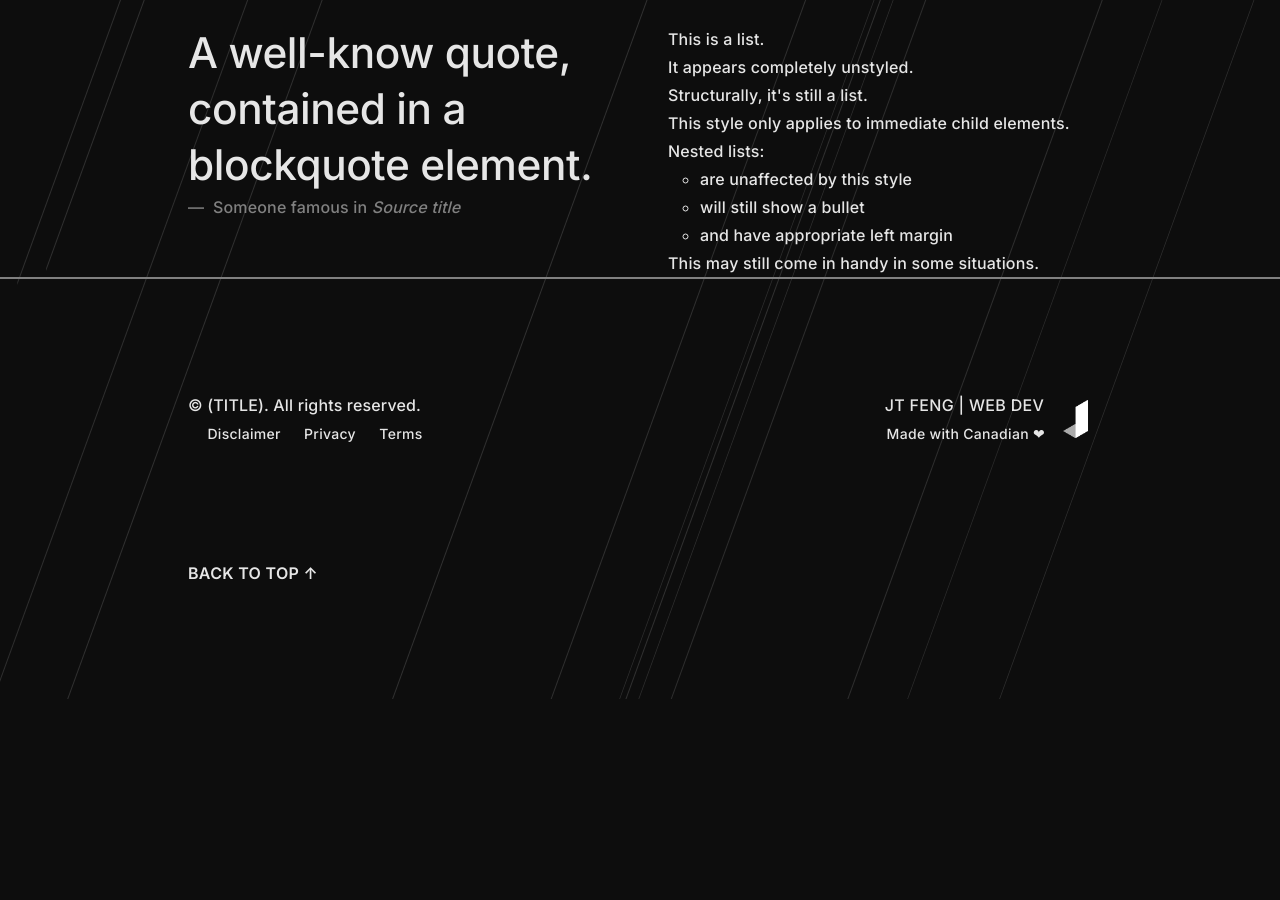
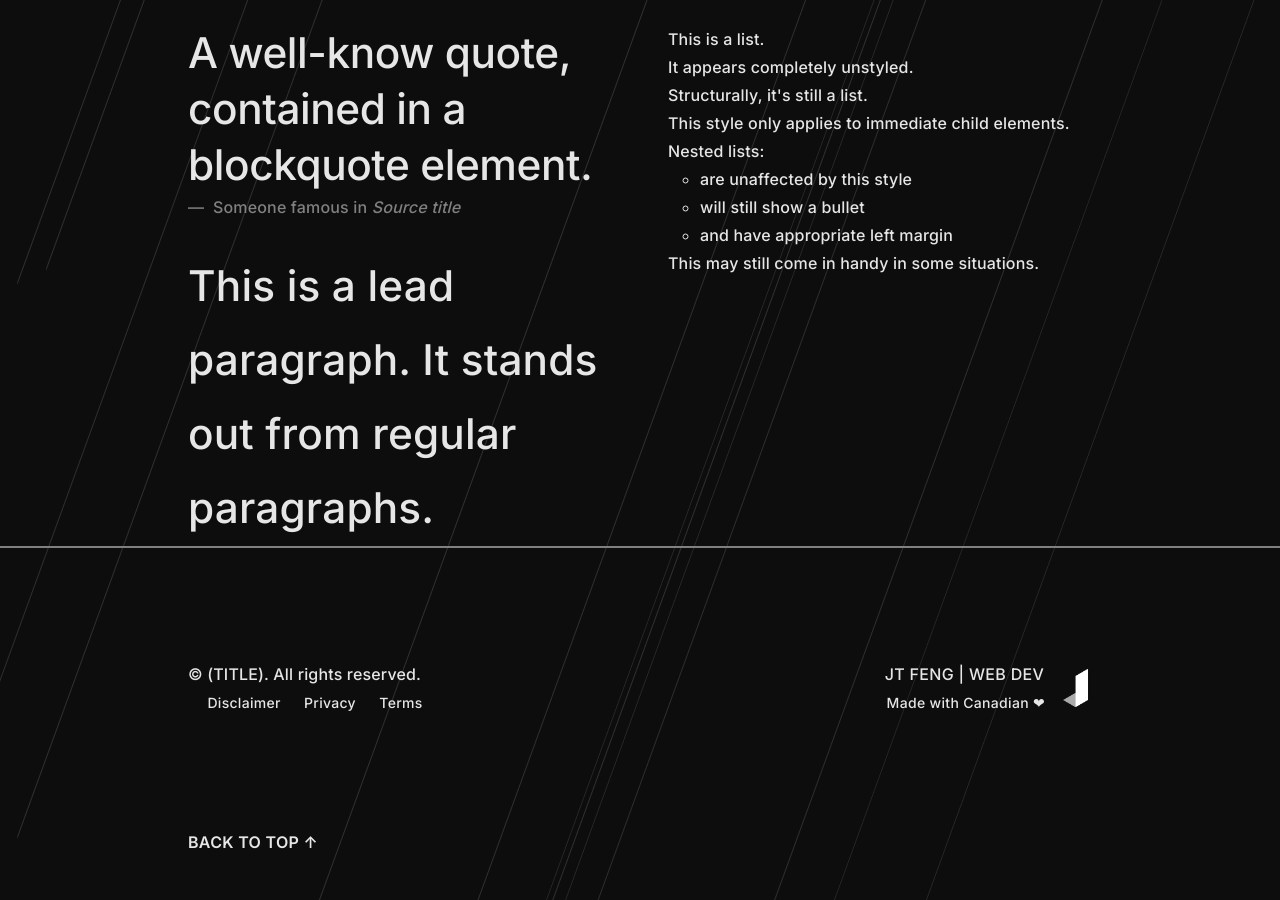
Before and after one commit to jingtianfeng/jekytrap, a Jekyll site: the page built from index.html, in a window 1280 px wide and 900 px high, scrolled down 1013 px. Built offline with Jekyll 4.4.1, drawn with Linux system fonts in a browser that asks for light colours; before the commit the page ends 1712 px from its top, so only the background shows below that.

Commit message:
ADD TO index: section1 .lead

```diff
--- a/index.html
+++ b/index.html
@@ -55,6 +55,10 @@ id: (page id)
                         </cite>
                     </figcaption>
                 </figure>
+                <p class="lead">
+                    This is a lead paragraph.
+                    It stands out from regular paragraphs.
+                </p>
             </div>
             <div class="col-4 col-lg-2 vstack gap-4">
                 <ul class="list-unstyled">
```
